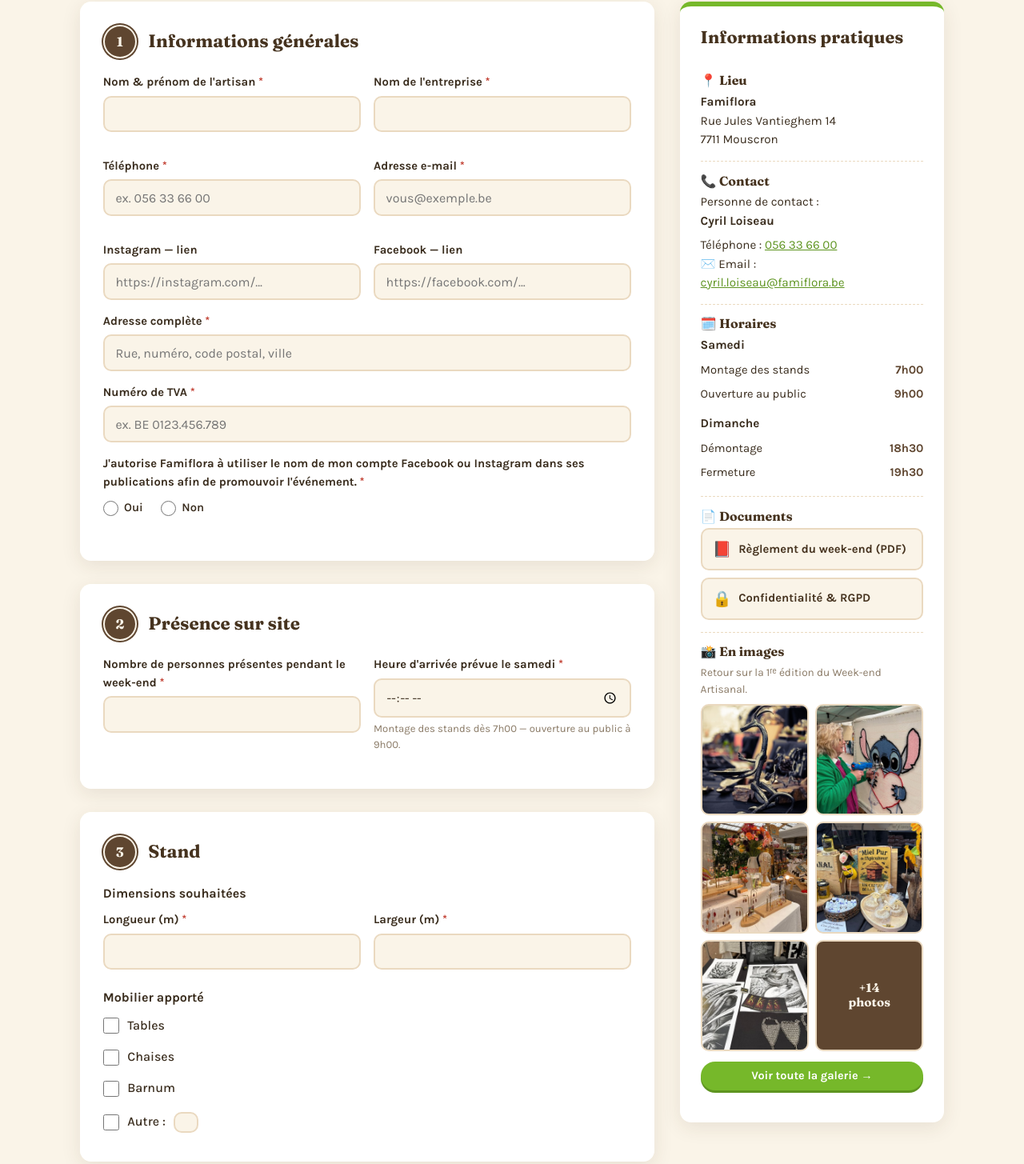
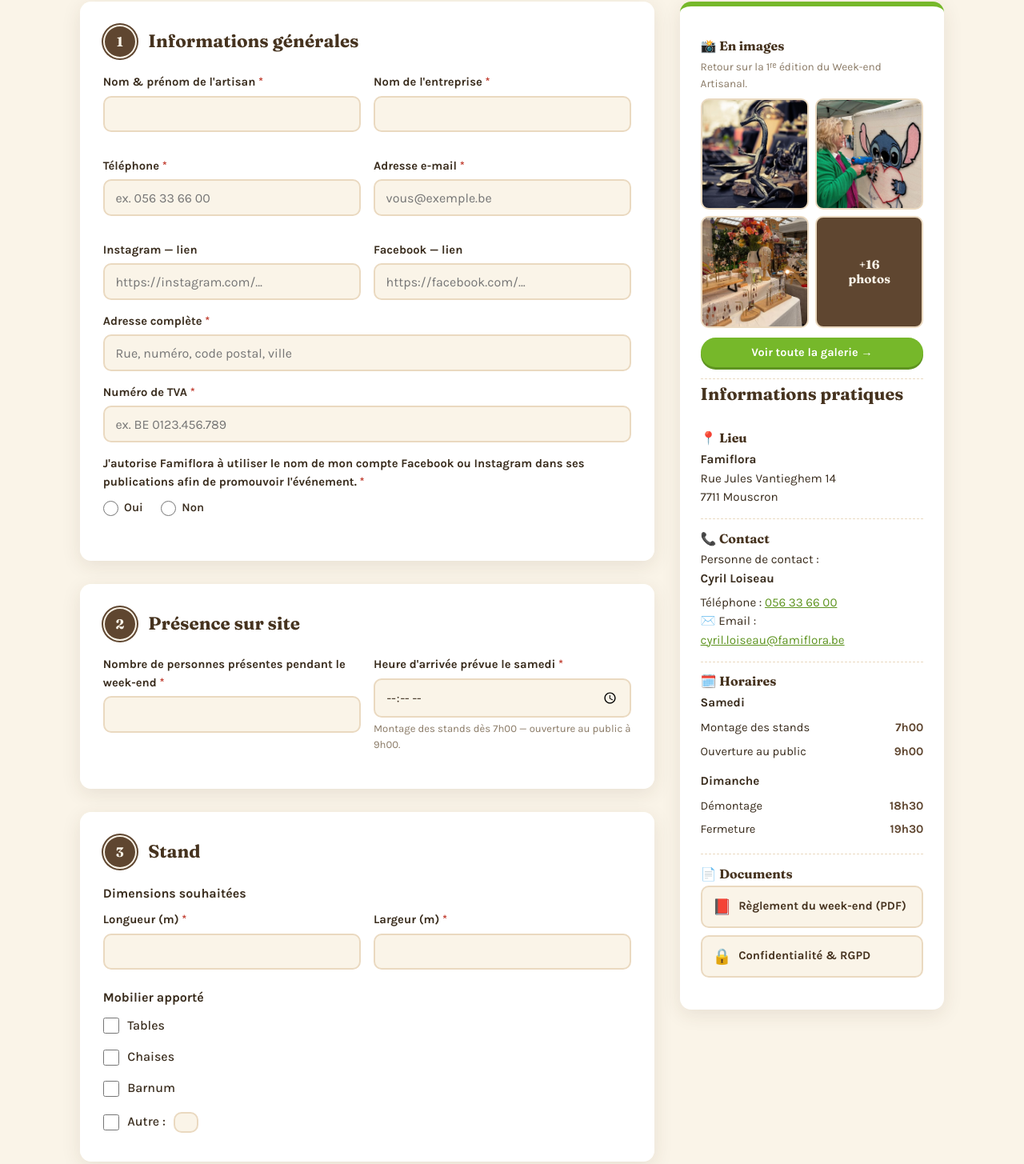
Before and after one commit to hdrckji/Artisanat, a website: page public/index.html in a window 1280 px wide. Shown: the part 1180-2635 px from the top of the page at 80% size. Drawn offline with Linux system fonts and the light colour scheme.

Commit message:
Galerie en haut de la colonne (3 photos + tuile +16) et 7e photo du bandeau remplacée
- Bandeau : remplace la photo floue par photo-10 (614294189)
- Aside : bloc "En images" déplacé avant "Informations pratiques"
- Aperçu galerie : 3 vignettes + tuile "+16 photos" (4 tuiles)

Co-Authored-By: Claude Opus 4.8 (1M context) <noreply@anthropic.com>

```diff
--- a/public/index.html
+++ b/public/index.html
@@ -357,7 +357,7 @@ footer a:hover{text-decoration:underline}
     <img src="galerie/photo-11.jpg" alt="" loading="eager">
     <img src="galerie/photo-14.jpg" alt="" loading="eager">
     <img src="galerie/photo-16.jpg" alt="" loading="eager">
-    <img src="galerie/photo-18.jpg" alt="" loading="eager">
+    <img src="galerie/photo-10.jpg" alt="" loading="eager">
     <img src="galerie/photo-04.jpg" alt="" loading="eager">
   </div>
   <div class="hero-inner">
@@ -672,7 +672,13 @@ footer a:hover{text-decoration:underline}
 
     <!-- ==================== INFOS PRATIQUES ==================== -->
     <aside class="infos">
-      <h2>Informations pratiques</h2>
+      <div class="info-block">
+        <h3>📸 En images</h3>
+        <p class="muted" style="margin-bottom:.5rem">Retour sur la 1ʳᵉ édition du Week-end Artisanal.</p>
+        <div class="gallery-grid" id="galleryThumbs"></div>
+        <button type="button" class="gallery-more-btn" id="galleryOpen">Voir toute la galerie →</button>
+      </div>
+      <h2 style="margin-top:.4rem">Informations pratiques</h2>
       <div class="info-block">
         <h3>📍 Lieu</h3>
         <p><strong>Famiflora</strong><br>Rue Jules Vantieghem 14<br>7711 Mouscron</p>
@@ -706,12 +712,6 @@ footer a:hover{text-decoration:underline}
             <span class="di" aria-hidden="true">🔒</span> Confidentialité &amp; RGPD
           </a>
         </div>
-      </div>
-      <div class="info-block">
-        <h3>📸 En images</h3>
-        <p class="muted" style="margin-bottom:.5rem">Retour sur la 1ʳᵉ édition du Week-end Artisanal.</p>
-        <div class="gallery-grid" id="galleryThumbs"></div>
-        <button type="button" class="gallery-more-btn" id="galleryOpen">Voir toute la galerie →</button>
       </div>
     </aside>
   </div>
@@ -989,8 +989,8 @@ const galleryPhotos = Array.from({length: GALLERY_COUNT}, (_, i) =>
   const zoomImg    = document.getElementById('lbZoomImg');
   if (!thumbsWrap) return;
 
-  /* aperçu latéral : 5 vignettes + tuile "voir la suite" */
-  const PREVIEW = 5;
+  /* aperçu latéral : 3 vignettes + tuile "+N photos" (4 tuiles au total) */
+  const PREVIEW = 3;
   galleryPhotos.slice(0, PREVIEW).forEach((src, i) => {
     const t = document.createElement('button');
     t.type = 'button'; t.className = 'thumb';
```
